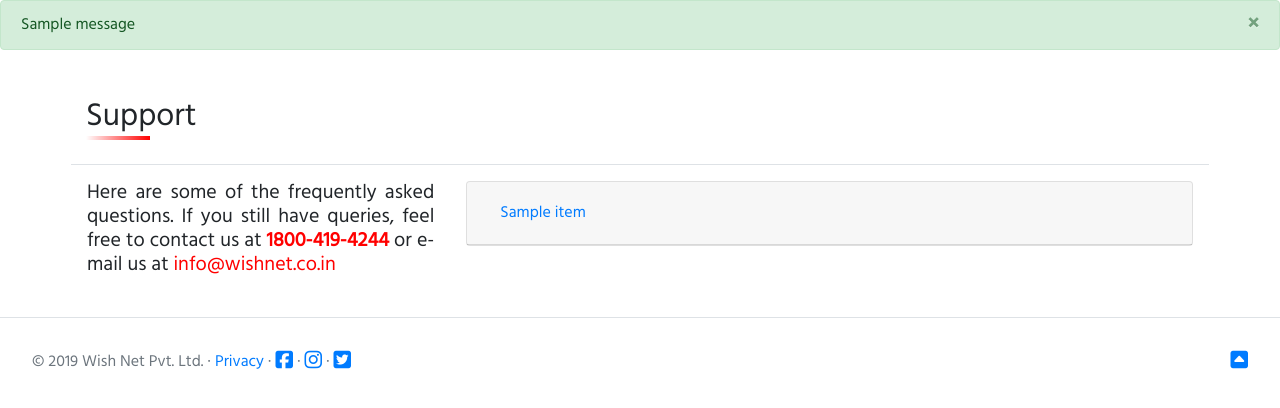
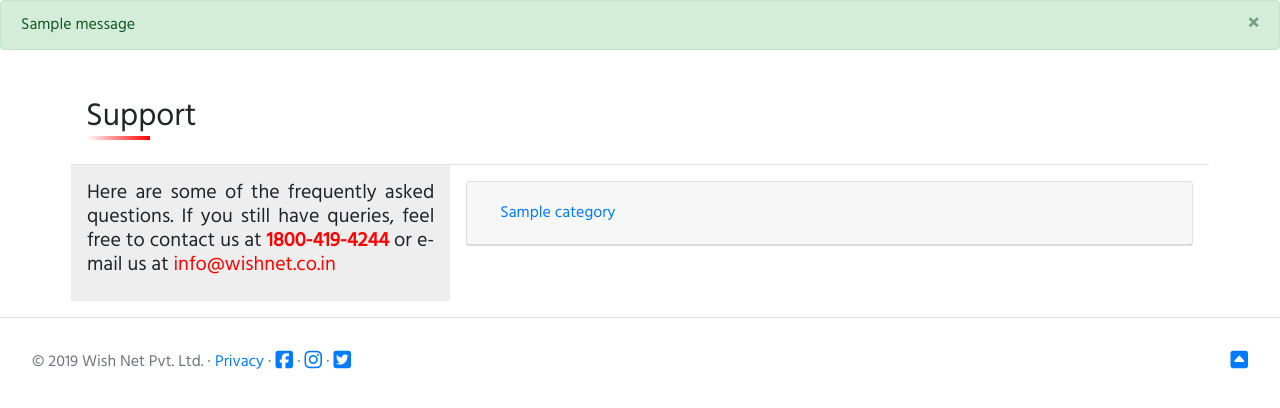
Before and after one commit to soumya707/wishnet-in, a Flask app: template website/templates/support.html in a window 1280 px wide. Shown: the part 111-519 px from the top of the page. Run offline with Flask 2, Linux system fonts and the light colour scheme; the template is opened without the code that fills it: most values are stand-ins (such as "Sample title", 1, 10 or a date in 2020); one stand-in notice (Sample message) is shown; parts of the project's set-up code (start-up, migrations or seed data) failed here and were passed over; some libraries are stand-ins or nearby versions.

Commit message:
update: categorize FAQs

```diff
--- a/website/models.py
+++ b/website/models.py
@@ -101,6 +101,7 @@ class FAQ(db.Model):
     id = db.Column(db.Integer, primary_key=True)
     question = db.Column(db.String(200), nullable=False)
     answer = db.Column(db.Text, nullable=False)
+    category = db.Column(db.String(20), nullable=False)
 
 
 # Best plans
--- a/website/templates/support.html
+++ b/website/templates/support.html
@@ -12,7 +12,7 @@
 
   <div class="row border-top">
 
-    <div class="col-sm-4 grey-background p-3">
+    <div class="col-sm-4 bg-light-grey p-3">
       <h5 class="text-justify">
         Here are some of the frequently asked questions. If you still have queries, feel free to contact us at <strong><a href="tel:18004194244" class="text-red">1800-419-4244</a></strong> or e-mail us at <a href="mailto:info@wishnet.co.in" class="text-red">info@wishnet.co.in</a>
       </h5>
@@ -20,34 +20,64 @@
 
     <div class="col-sm-8 p-3">
       <div id="accordion">
-        {% for item in items %}
-        <div class="card">
-
-          <div class="card-header" id="header_{{ item.id }}">
+      {% for category in categories %}
+      <div class="card">
+        <div class="card-header" id="header-{{ category.replace(' ', '') }}">
             <h2 class="mb-0">
               <button class="btn btn-link"
                       type="button"
                       data-toggle="collapse"
-                      data-target="#collapse_{{ item.id }}"
+                      data-target="#collapse-{{ category.replace(' ', '') }}"
                       aria-expanded="false"
-                      aria-controls="collapse_{{ item.id }}">
-                {{ item.question }}
+                      aria-controls="collapse-{{ category.replace(' ', '') }}">
+                {{ category }}
               </button>
             </h2>
           </div> <!-- card-header -->
 
-          <div id="collapse_{{ item.id }}"
+          <div id="collapse-{{ category.replace(' ', '') }}"
                class="collapse"
-               aria-labelledby="header_{{ item.id }}"
+               aria-labelledby="header-{{ category.replace(' ', '') }}"
                data-parent="#accordion">
             <div class="card-body">
-              {{ item.answer |safe }}
-            </div>
+              <!-- Q&A -->
+              <div id="accordion-{{ category.replace(' ', '') }}">
+                {% for item in items if item.category == category %}
+                <div class="card">
+
+                  <div class="card-header" id="header-{{ item.id }}">
+                    <h2 class="mb-0">
+                      <button class="btn btn-link"
+                              type="button"
+                              data-toggle="collapse"
+                              data-target="#collapse-{{ item.id }}"
+                              aria-expanded="false"
+                              aria-controls="collapse-{{ item.id }}">
+                        {{ item.question }}
+                      </button>
+                    </h2>
+                  </div> <!-- card-header -->
+
+                  <div id="collapse-{{ item.id }}"
+                       class="collapse"
+                       aria-labelledby="header-{{ item.id }}"
+                       data-parent="#accordion-{{ category.replace(' ', '') }}">
+                    <div class="card-body">
+                      {{ item.answer |safe }}
+                    </div>
+                  </div> <!-- collapse -->
+
+                </div> <!-- card -->
+                {% endfor %}
+
+              </div> <!-- accordion -->
+            </div> <!-- card-body -->
           </div> <!-- collapse -->
 
         </div> <!-- card -->
-        {% endfor %}
+      {% endfor %}
       </div> <!-- accordion -->
+
     </div> <!-- col -->
 
   </div> <!-- row -->
--- a/website/views.py
+++ b/website/views.py
@@ -137,8 +137,9 @@ def contact():
 def support():
     """Route for support."""
     faq = FAQ.query.options(FromCache(cache)).all()
+    categories = {item.category for item in faq}
 
-    return render_template('support.html', items=faq)
+    return render_template('support.html', categories=categories, items=faq)
 
 
 @app.route('/career')
```
